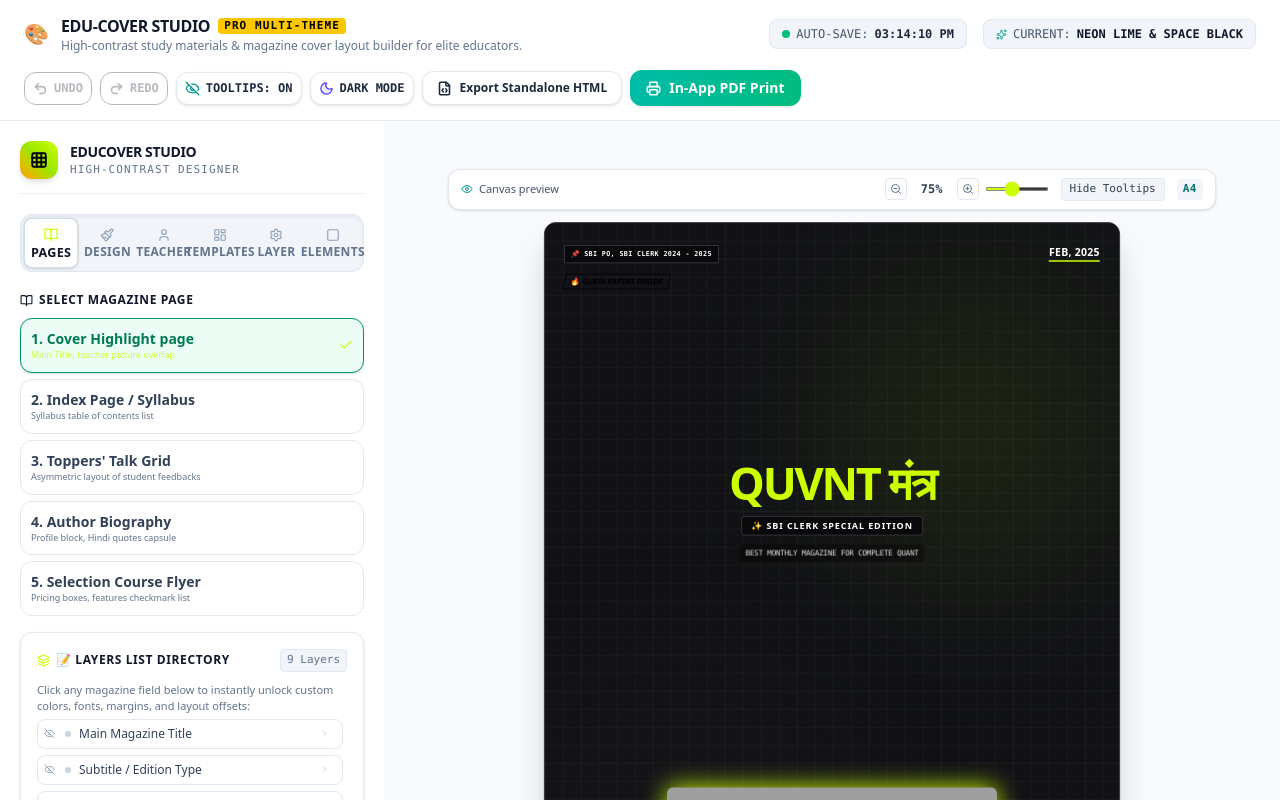
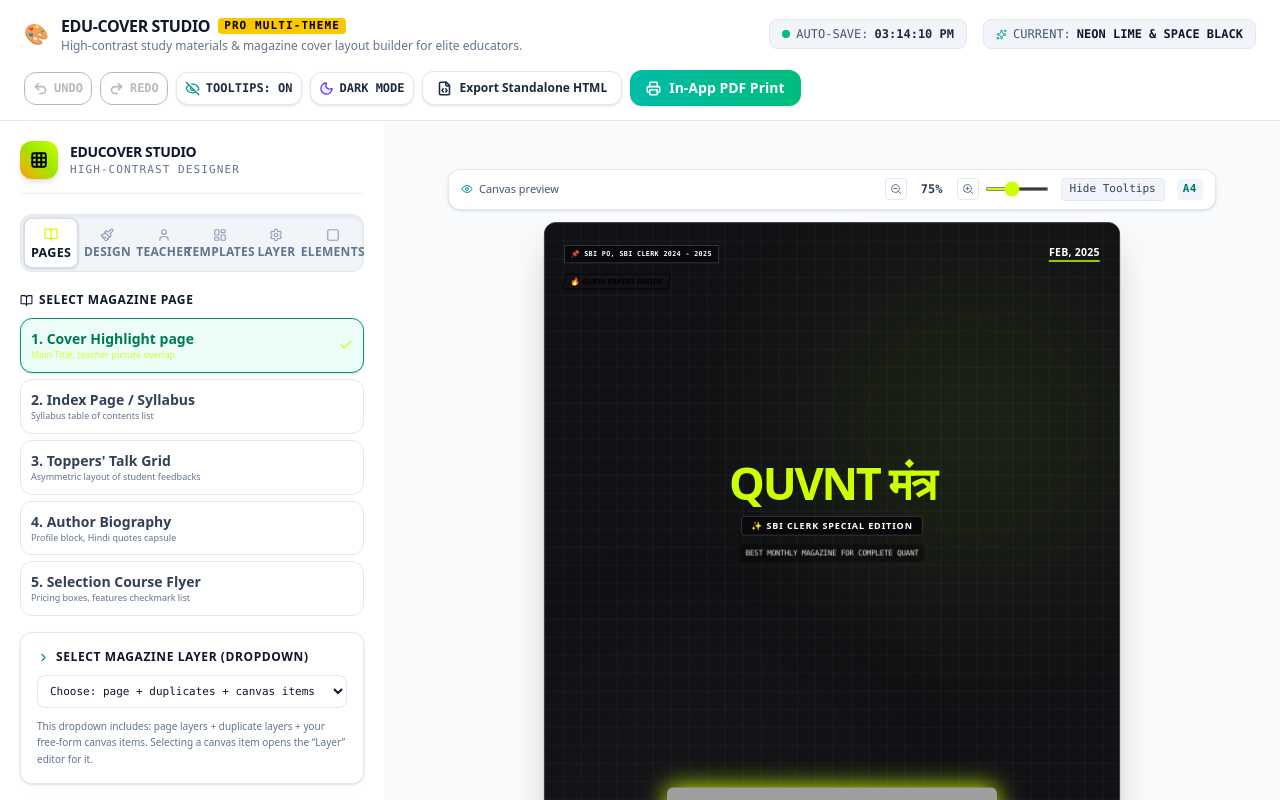
Before and after one commit to 01visheshchaturvedi-oss/magazine_editor, a React (Vite) app: page / in a window 1280 px wide. Shown: the top 800 px of the page. Built offline with nearby package versions, Linux system fonts and the light colour scheme; grey boxes are pictures that could not be loaded; a web font is replaced by a local one.

Commit message:
Add global layer dropdown (raw + duplicates + canvas)

```diff
--- a/src/components/EditorSidebar.tsx
+++ b/src/components/EditorSidebar.tsx
@@ -1590,6 +1590,100 @@ export const EditorSidebar: React.FC<EditorSidebarProps> = ({
               </div>
             </div>
 
+            {/* 🔽 Global Layer Select Dropdown (bulk items) */}
+            <div className={`space-y-2.5 ${s.panelSolid} p-4`}>
+              <label className={`flex items-center gap-1.5 text-xs font-extrabold uppercase tracking-wider ${s.textPrimary}`}>
+                <ChevronRight size={13} className={isDark ? 'text-[#ccff00]' : 'text-emerald-600'} />
+                <span>Select Magazine Layer (Dropdown)</span>
+              </label>
+
+              <select
+                value={''}
+                onChange={(e) => {
+                  const raw = e.target.value;
+                  if (!raw) return;
+
+                  // Encoded formats:
+                  // - raw::<page>::<field>
+                  // - dup::<dupId>
+                  // - canvas::<canvasId>
+                  if (raw.startsWith('canvas::')) {
+                    const id = raw.slice('canvas::'.length);
+                    onSelectCanvas(id);
+                    return;
+                  }
+
+                  if (raw.startsWith('dup::')) {
+                    const dupId = raw.slice('dup::'.length);
+                    const dup = (state.duplicatedElements || []).find(d => d.id === dupId);
+                    if (!dup) return;
+                    onSelectElement(dup.section, dup.field, dup.label, dup.id);
+                    return;
+                  }
+
+                  if (raw.startsWith('raw::')) {
+                    const payload = raw.slice('raw::'.length);
+                    const parts = payload.split('::');
+                    const page = parts[0];
+                    const field = parts[1];
+                    const layers = getPageLayers(state.currentPage);
+                    const layer = layers.find(l => l.field === field);
+                    const label = layer?.label || field;
+                    onSelectElement(page, field, label);
+                    return;
+                  }
+                }}
+                className={`w-full rounded-lg border p-2 text-[11px] font-mono focus:outline-none cursor-pointer ${
+                  isDark ? 'bg-zinc-950 text-white border-zinc-800 focus:ring-1 focus:ring-[#ccff00]' : 'bg-white text-slate-900 border-slate-200 focus:ring-1 focus:ring-emerald-500'
+                }`}
+              >
+                <option value="" disabled>
+                  Choose: page + duplicates + canvas items
+                </option>
+
+                {/* Raw page fields */}
+                {getPageLayers(state.currentPage).map((layer) => {
+                  const elementId = `${state.currentPage}.${layer.field}`;
+                  const isHidden = !!(state.hiddenElements || {})[elementId];
+                  return (
+                    <option
+                      key={`raw-${layer.field}`}
+                      value={`raw::${state.currentPage}::${layer.field}`}
+                    >
+                      {isHidden ? '🙈 ' : ''}{layer.label}
+                    </option>
+                  );
+                })}
+
+                {/* Duplicated elements */}
+                {(state.duplicatedElements || [])
+                  .filter(d => d.section === state.currentPage)
+                  .map((dup) => {
+                    const elementId = `${dup.section}.${dup.field}`;
+                    const isHidden = !!(state.hiddenElements || {})[elementId];
+                    return (
+                      <option key={`dup-${dup.id}`} value={`dup::${dup.id}`}>
+                        {isHidden ? '🙈 ' : ''}{dup.label} (duplicate)
+                      </option>
+                    );
+                  })}
+
+                {/* Canvas elements */}
+                {(state.canvasElements || [])
+                  .filter(el => el.page === state.currentPage)
+                  .map((el) => (
+                    <option key={`canvas-${el.id}`} value={`canvas::${el.id}`}>
+                      📌 {el.type.toUpperCase()}: {el.type === 'symbol' ? (el.content || '') : (el.content ? el.content.slice(0, 14) : '')}
+                    </option>
+                  ))}
+              </select>
+
+              <p className={`text-[10px] ${s.textMuted} leading-relaxed`}>
+                This dropdown includes: page layers + duplicate layers + your free-form canvas items.
+                Selecting a canvas item opens the “Layer” editor for it.
+              </p>
+            </div>
+
             {/* Dynamic Interactive Layer directory list */}
             {renderLayersList()}
           </div>
```
